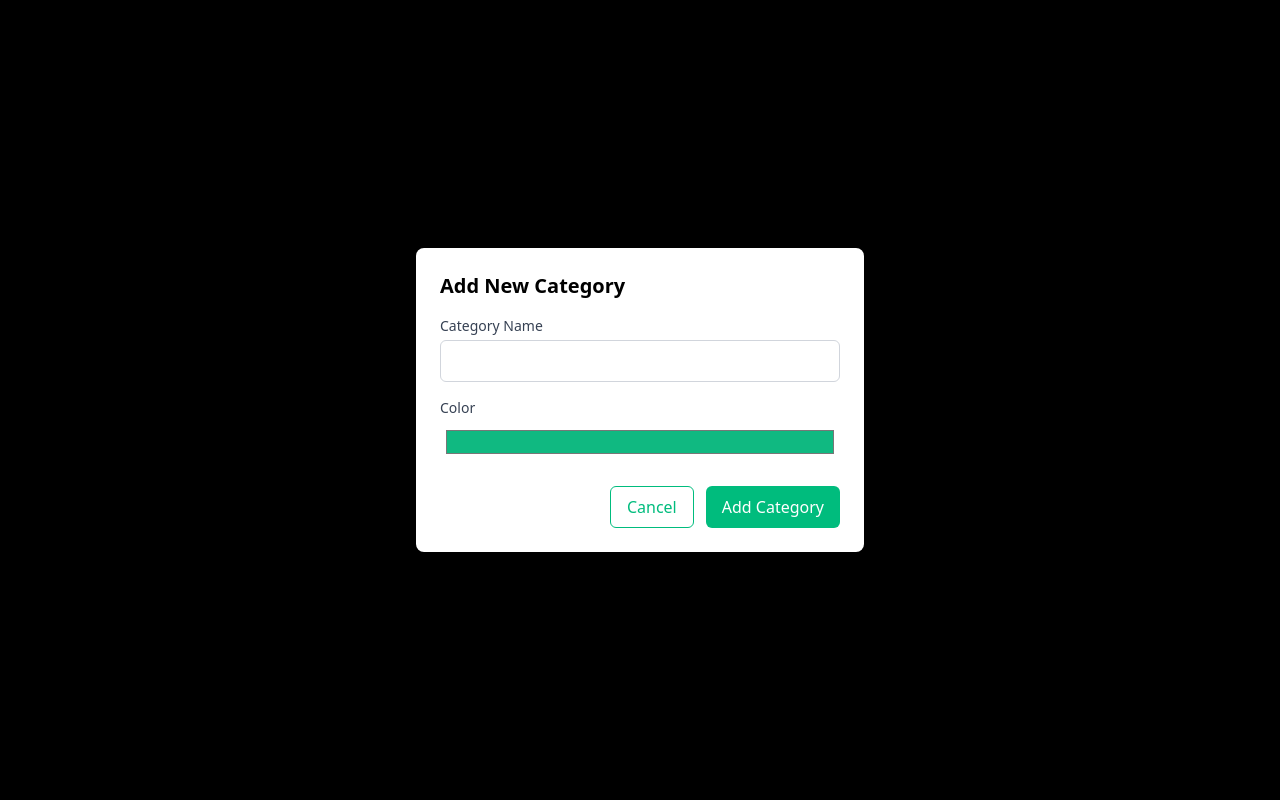
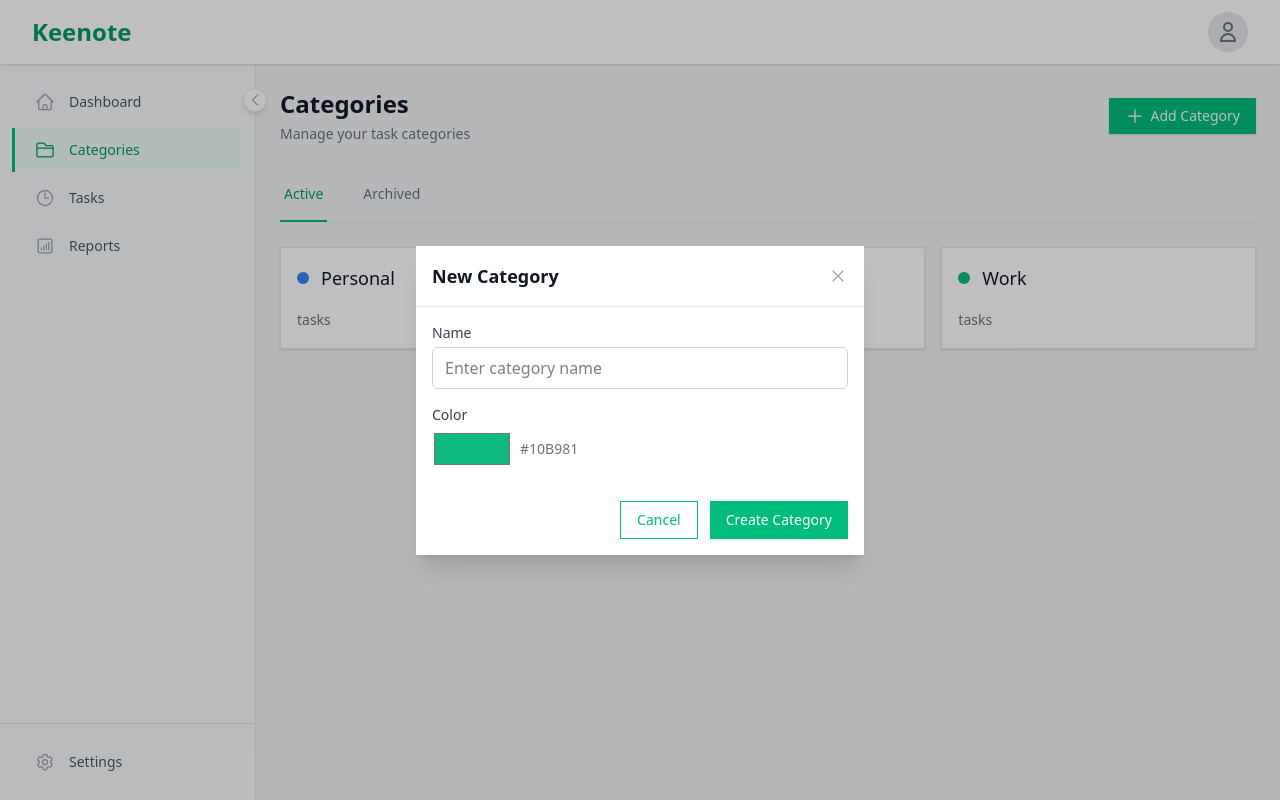
Before and after one commit to rathodrahool/keenote-frontend, a React (Vite) app: page /categories in a window 1280 px wide. Both pictures are taken after a click on the button "Add Category". Built offline with nearby package versions, Linux system fonts and the light colour scheme.

Commit message:
feat: CURD of category

```diff
--- a/src/components/common/Button.tsx
+++ b/src/components/common/Button.tsx
@@ -4,6 +4,7 @@ interface ButtonProps extends React.ButtonHTMLAttributes<HTMLButtonElement> {
   variant?: 'primary' | 'secondary';
   size?: 'sm' | 'md' | 'lg';
   children: React.ReactNode;
+  className?: string;
 }
 
 export const Button = ({
@@ -13,17 +14,17 @@ export const Button = ({
   className = '',
   ...props
 }: ButtonProps) => {
-  const baseStyles = 'rounded-md font-medium transition-colors duration-200';
+  const baseStyles = 'inline-flex items-center justify-center font-medium transition-all duration-150';
 
   const variants = {
-    primary: 'bg-emerald-500 hover:bg-emerald-600 text-white',
+    primary: 'bg-emerald-500 hover:bg-emerald-600 text-white shadow-sm',
     secondary: 'border border-emerald-500 text-emerald-500 hover:bg-emerald-50'
   };
 
   const sizes = {
     sm: 'px-3 py-1.5 text-sm',
-    md: 'px-4 py-2',
-    lg: 'px-6 py-3 text-lg'
+    md: 'px-4 py-2 text-sm',
+    lg: 'px-5 py-2.5 text-base'
   };
 
   return (
--- a/src/features/categories/components/CategoryCard.tsx
+++ b/src/features/categories/components/CategoryCard.tsx
@@ -1,46 +1,50 @@
 import React from 'react';
-import { Category } from '../../../types/category';
-import { Card } from '../../../components/common/Card';
+import { PencilIcon, ArchiveBoxIcon, TrashIcon } from '@heroicons/react/24/outline';
 
 interface CategoryCardProps {
-  category: Category;
-  onEdit: (category: Category) => void;
-  onArchive: (id: string) => void;
-  onDelete: (id: string) => void;
+  name: string;
+  color: string;
+  tasksCount: number;
+  onEdit: () => void;
+  onArchive: () => void;
+  onDelete: () => void;
 }
 
-export const CategoryCard = ({ category, onEdit, onArchive, onDelete }: CategoryCardProps) => {
+export const CategoryCard = ({ name, color, tasksCount, onEdit, onArchive, onDelete }: CategoryCardProps) => {
   return (
-    <Card className="relative hover:shadow-md transition-shadow">
-      <div className="flex items-center justify-between">
+    <div className="group bg-white border border-gray-200 shadow-sm hover:shadow-md transition-shadow duration-150">
+      <div className="p-4">
         <div className="flex items-center space-x-3">
-          <div
-            className="w-4 h-4 rounded-full"
-            style={{ backgroundColor: category.color }}
-          />
-          <h3 className="font-semibold text-gray-800">{category.name}</h3>
+          <div className="w-3 h-3 rounded-full" style={{ backgroundColor: color }} />
+          <h3 className="text-lg font-medium text-gray-900">{name}</h3>
         </div>
-        <div className="flex items-center space-x-2">
-          <button
-            onClick={() => onEdit(category)}
-            className="p-2 text-gray-500 hover:text-emerald-600 rounded-full"
-          >
-            Edit
-          </button>
-          <button
-            onClick={() => onArchive(category.id)}
-            className="p-2 text-gray-500 hover:text-emerald-600 rounded-full"
-          >
-            {category.isArchived ? 'Unarchive' : 'Archive'}
-          </button>
-          <button
-            onClick={() => onDelete(category.id)}
-            className="p-2 text-gray-500 hover:text-red-600 rounded-full"
-          >
-            Delete
-          </button>
+
+        <div className="mt-4 flex items-center justify-between">
+          <span className="text-sm text-gray-500">{tasksCount} tasks</span>
+          <div className="flex items-center space-x-2 opacity-0 group-hover:opacity-100 transition-opacity">
+            <ActionButton onClick={onEdit} icon={<PencilIcon className="w-4 h-4" />} />
+            <ActionButton onClick={onArchive} icon={<ArchiveBoxIcon className="w-4 h-4" />} />
+            <ActionButton onClick={onDelete} icon={<TrashIcon className="w-4 h-4" />} danger />
+          </div>
         </div>
       </div>
-    </Card>
+    </div>
   );
 };
+
+const ActionButton = ({
+  icon,
+  onClick,
+  danger = false
+}: {
+  icon: React.ReactNode;
+  onClick: () => void;
+  danger?: boolean;
+}) => (
+  <button
+    onClick={onClick}
+    className={`p-1 ${danger ? 'text-gray-400 hover:text-red-600' : 'text-gray-400 hover:text-gray-600'}`}
+  >
+    {icon}
+  </button>
+);
--- /dev/null
+++ b/src/features/categories/components/CategoryModal.tsx
@@ -0,0 +1,92 @@
+import React, { useState, useEffect } from 'react';
+import { XMarkIcon } from '@heroicons/react/24/outline';
+import { Button } from '../../../components/common/Button';
+
+interface CategoryModalProps {
+  isOpen: boolean;
+  onClose: () => void;
+  onSubmit: (data: { name: string; color: string }) => void;
+  initialData?: { name: string; color: string };
+}
+
+export const CategoryModal = ({ isOpen, onClose, onSubmit, initialData }: CategoryModalProps) => {
+  const [name, setName] = useState(initialData?.name ?? '');
+  const [color, setColor] = useState(initialData?.color ?? '#10B981');
+
+  // Reset form when initialData changes
+  useEffect(() => {
+    setName(initialData?.name ?? '');
+    setColor(initialData?.color ?? '#10B981');
+  }, [initialData]);
+
+  if (!isOpen) return null;
+
+  return (
+    <div className="fixed inset-0 z-50">
+      <div className="fixed inset-0 bg-black/25" onClick={onClose} />
+      <div className="fixed inset-0 overflow-y-auto">
+        <div className="flex min-h-full items-center justify-center p-4">
+          <div className="bg-white w-full max-w-md shadow-xl">
+            {/* Header */}
+            <div className="flex items-center justify-between p-4 border-b border-gray-200">
+              <h2 className="text-lg font-semibold text-gray-900">
+                {initialData ? 'Edit Category' : 'New Category'}
+              </h2>
+              <button onClick={onClose} className="text-gray-400 hover:text-gray-500">
+                <XMarkIcon className="w-5 h-5" />
+              </button>
+            </div>
+
+            {/* Form */}
+            <form onSubmit={(e) => {
+              e.preventDefault();
+              onSubmit({ name, color });
+              onClose();
+            }}>
+              <div className="p-4 space-y-4">
+                <div>
+                  <label className="block text-sm font-medium text-gray-700 mb-1">
+                    Name
+                  </label>
+                  <input
+                    type="text"
+                    value={name}
+                    onChange={(e) => setName(e.target.value)}
+                    className="w-full border border-gray-300 rounded-md px-3 py-2
+                      focus:ring-2 focus:ring-emerald-500 focus:border-emerald-500"
+                    placeholder="Enter category name"
+                    required
+                  />
+                </div>
+
+                <div>
+                  <label className="block text-sm font-medium text-gray-700 mb-1">
+                    Color
+                  </label>
+                  <div className="flex items-center space-x-2">
+                    <input
+                      type="color"
+                      value={color}
+                      onChange={(e) => setColor(e.target.value)}
+                      className="h-10 w-20 rounded cursor-pointer"
+                    />
+                    <span className="text-sm text-gray-500">{color}</span>
+                  </div>
+                </div>
+
+                <div className="flex justify-end space-x-3 pt-4">
+                  <Button variant="secondary" type="button" onClick={onClose}>
+                    Cancel
+                  </Button>
+                  <Button type="submit">
+                    {initialData ? 'Save Changes' : 'Create Category'}
+                  </Button>
+                </div>
+              </div>
+            </form>
+          </div>
+        </div>
+      </div>
+    </div>
+  );
+};
--- a/src/features/categories/components/DeleteConfirmationModal.tsx
+++ b/src/features/categories/components/DeleteConfirmationModal.tsx
@@ -1,4 +1,5 @@
 import React from 'react';
+import { ExclamationTriangleIcon } from '@heroicons/react/24/outline';
 import { Button } from '../../../components/common/Button';
 
 interface DeleteConfirmationModalProps {
@@ -8,28 +9,31 @@ interface DeleteConfirmationModalProps {
   categoryName: string;
 }
 
-export const DeleteConfirmationModal = ({
-  isOpen,
-  onClose,
-  onConfirm,
-  categoryName,
-}: DeleteConfirmationModalProps) => {
+export const DeleteConfirmationModal = ({ isOpen, onClose, onConfirm, categoryName }: DeleteConfirmationModalProps) => {
   if (!isOpen) return null;
 
   return (
-    <div className="fixed inset-0 bg-black bg-opacity-50 flex items-center justify-center z-50">
-      <div className="bg-white rounded-lg p-6 w-full max-w-md">
-        <h2 className="text-xl font-semibold mb-4">Delete Category</h2>
-        <p className="text-gray-600 mb-6">
-          Are you sure you want to delete "{categoryName}"? This action cannot be undone.
-        </p>
-        <div className="flex justify-end space-x-3">
-          <Button variant="secondary" onClick={onClose}>
-            Cancel
-          </Button>
-          <Button variant="primary" onClick={onConfirm}>
-            Delete
-          </Button>
+    <div className="fixed inset-0 z-50">
+      <div className="fixed inset-0 bg-gray-500/75 transition-opacity" onClick={onClose} />
+      <div className="fixed inset-0 overflow-y-auto">
+        <div className="flex min-h-full items-center justify-center p-4">
+          <div className="bg-white rounded-lg shadow-xl max-w-md w-full p-6">
+            <div className="flex items-center gap-4">
+              <div className="flex-shrink-0 w-10 h-10 rounded-full bg-red-100 flex items-center justify-center">
+                <ExclamationTriangleIcon className="h-5 w-5 text-red-600" />
+              </div>
+              <div>
+                <h3 className="text-lg font-semibold text-gray-900">Delete Category</h3>
+                <p className="mt-1 text-sm text-gray-500">
+                  Are you sure you want to delete "{categoryName}"? This action cannot be undone.
+                </p>
+              </div>
+            </div>
+            <div className="mt-6 flex justify-end gap-3">
+              <Button variant="secondary" onClick={onClose}>Cancel</Button>
+              <Button onClick={onConfirm}>Delete</Button>
+            </div>
+          </div>
         </div>
       </div>
     </div>
--- a/src/features/categories/pages/CategoriesPage.tsx
+++ b/src/features/categories/pages/CategoriesPage.tsx
@@ -1,78 +1,135 @@
 import React, { useState } from 'react';
+import { PlusIcon, FolderIcon } from '@heroicons/react/24/outline';
 import { Button } from '../../../components/common/Button';
-import { CategoryList } from '../components/CategoryList';
-import { CategoryFormModal } from '../components/CategoryFormModal';
+import { CategoryCard } from '../components/CategoryCard';
+import { CategoryModal } from '../components/CategoryModal';
 import { useCategories } from '../../../context/CategoryContext';
+import { DeleteConfirmationModal } from '../components/DeleteConfirmationModal';
 
 export const CategoriesPage = () => {
-  const [showArchived, setShowArchived] = useState(false);
   const [isModalOpen, setIsModalOpen] = useState(false);
-  const [editingCategory, setEditingCategory] = useState<Category | undefined>();
-  const { addCategory, updateCategory } = useCategories();
+  const [activeTab, setActiveTab] = useState<'active' | 'archived'>('active');
+  const [categoryToDelete, setCategoryToDelete] = useState<{id: string; name: string} | null>(null);
+  const [categoryToEdit, setCategoryToEdit] = useState<{id: string; name: string; color: string} | null>(null);
+  const { categories, addCategory, updateCategory, deleteCategory, archiveCategory } = useCategories();
 
-  const handleSubmit = (data: { name: string; color: string }) => {
-    if (editingCategory) {
-      updateCategory(editingCategory.id, data);
-    } else {
-      addCategory({ ...data, isArchived: false });
-    }
-  };
-
-  const handleEdit = (category: Category) => {
-    setEditingCategory(category);
-    setIsModalOpen(true);
-  };
-
-  const handleCloseModal = () => {
-    setIsModalOpen(false);
-    setEditingCategory(undefined);
-  };
+  const filteredCategories = categories.filter(cat =>
+    activeTab === 'archived' ? cat.isArchived : !cat.isArchived
+  );
 
   return (
     <div className="space-y-6">
       {/* Header */}
       <div className="flex items-center justify-between">
         <div>
-          <h1 className="text-3xl font-bold text-gray-900">Categories</h1>
-          <p className="text-gray-500 mt-1">Manage your task categories</p>
+          <h1 className="text-2xl font-semibold text-gray-900">Categories</h1>
+          <p className="mt-1 text-sm text-gray-500">Manage your task categories</p>
         </div>
-        <Button variant="primary" onClick={() => setIsModalOpen(true)}>
+        <Button onClick={() => setIsModalOpen(true)}>
+          <PlusIcon className="w-5 h-5 mr-1.5" />
           Add Category
         </Button>
       </div>
 
-      {/* Toggle */}
-      <div className="flex space-x-4 border-b border-gray-200">
+      {/* Tab Navigation */}
+      <div className="border-b border-gray-200">
+        <div className="flex space-x-8">
           <button
-          className={`px-4 py-2 border-b-2 ${
-            !showArchived
+            onClick={() => setActiveTab('active')}
+            className={`
+              py-4 px-1 border-b-2 font-medium text-sm transition-colors relative
+              ${activeTab === 'active'
                 ? 'border-emerald-500 text-emerald-600'
-              : 'border-transparent text-gray-500'
-          }`}
-          onClick={() => setShowArchived(false)}
+                : 'border-transparent text-gray-500 hover:text-gray-700 hover:border-gray-300'}
+            `}
           >
             Active
           </button>
           <button
-          className={`px-4 py-2 border-b-2 ${
-            showArchived
+            onClick={() => setActiveTab('archived')}
+            className={`
+              py-4 px-1 border-b-2 font-medium text-sm transition-colors relative
+              ${activeTab === 'archived'
                 ? 'border-emerald-500 text-emerald-600'
-              : 'border-transparent text-gray-500'
-          }`}
-          onClick={() => setShowArchived(true)}
+                : 'border-transparent text-gray-500 hover:text-gray-700 hover:border-gray-300'}
+            `}
           >
             Archived
           </button>
         </div>
+      </div>
 
-      {/* Category List */}
-      <CategoryList showArchived={showArchived} onEdit={handleEdit} />
+      {/* Category Grid */}
+      <div className="grid grid-cols-1 md:grid-cols-2 lg:grid-cols-3 gap-4">
+        {filteredCategories.length === 0 ? (
+          <div className="col-span-full flex flex-col items-center justify-center py-16 px-4">
+            <div className="w-16 h-16 rounded-full bg-emerald-50 flex items-center justify-center mb-4">
+              <FolderIcon className="w-8 h-8 text-emerald-500" />
+            </div>
+            <h3 className="text-lg font-medium text-gray-900">
+              {activeTab === 'archived'
+                ? 'No archived categories'
+                : 'No categories yet'
+              }
+            </h3>
+            <p className="mt-1 text-sm text-gray-500 text-center max-w-sm">
+              {activeTab === 'archived'
+                ? 'Archived categories will appear here'
+                : 'Create your first category to start organizing your tasks'
+              }
+            </p>
+            {activeTab === 'active' && (
+              <Button onClick={() => setIsModalOpen(true)} className="mt-4">
+                <PlusIcon className="w-5 h-5 mr-1.5" />
+                Add Category
+              </Button>
+            )}
+          </div>
+        ) : (
+          filteredCategories.map(category => (
+            <CategoryCard
+              key={category.id}
+              {...category}
+              onEdit={() => setCategoryToEdit({
+                id: category.id,
+                name: category.name,
+                color: category.color
+              })}
+              onArchive={() => archiveCategory(category.id)}
+              onDelete={() => setCategoryToDelete({ id: category.id, name: category.name })}
+            />
+          ))
+        )}
+      </div>
 
-      <CategoryFormModal
-        isOpen={isModalOpen}
-        onClose={handleCloseModal}
-        onSubmit={handleSubmit}
-        editingCategory={editingCategory}
+      <CategoryModal
+        isOpen={isModalOpen || !!categoryToEdit}
+        onClose={() => {
+          setIsModalOpen(false);
+          setCategoryToEdit(null);
+        }}
+        onSubmit={(data) => {
+          if (categoryToEdit) {
+            updateCategory(categoryToEdit.id, data);
+            setCategoryToEdit(null);
+          } else {
+            addCategory({ ...data, isArchived: false });
+            setIsModalOpen(false);
+          }
+        }}
+        initialData={categoryToEdit || undefined}
+      />
+
+      <DeleteConfirmationModal
+        isOpen={!!categoryToDelete}
+        onClose={() => setCategoryToDelete(null)}
+        onConfirm={() => {
+          if (categoryToDelete) {
+            deleteCategory(categoryToDelete.id);
+            setCategoryToDelete(null);
+          }
+        }}
+        categoryName={categoryToDelete?.name || ''}
       />
     </div>
   );
```
Lines whose indentation alone changed are shown as unchanged.
